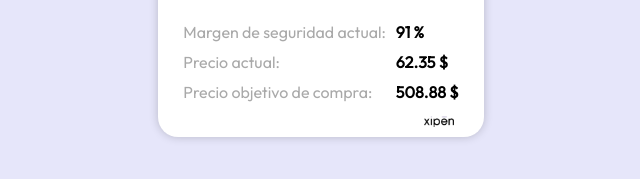
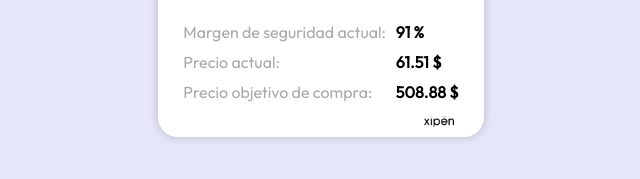
Before and after one commit to Xipen01/GRVY, a plain HTML site: page index.html in a window 1280 px wide. Shown: the part 521-700 px from the top of the page, 319-959 px from the left. Drawn offline with Linux system fonts and the light colour scheme.

Commit message:
Actualizar archivo HTML generado automáticamente

```diff
--- a/index.html
+++ b/index.html
@@ -55,7 +55,7 @@
                 </div>
                 <div class="columna">
                     <p class="mi-clase">91 %</p>
-                    <p class="mi-clase">62.35 $</p>
+                    <p class="mi-clase">61.51 $</p>
                     <p class="mi-clase">508.88 $</p>
                 </div>
             </div>
```
